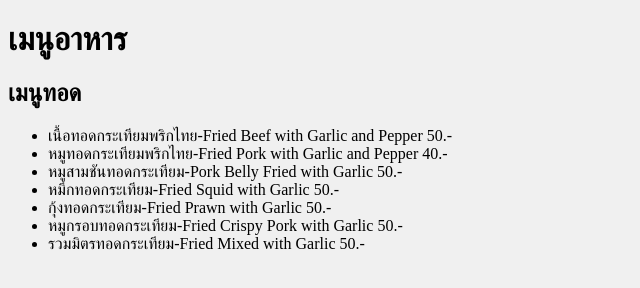
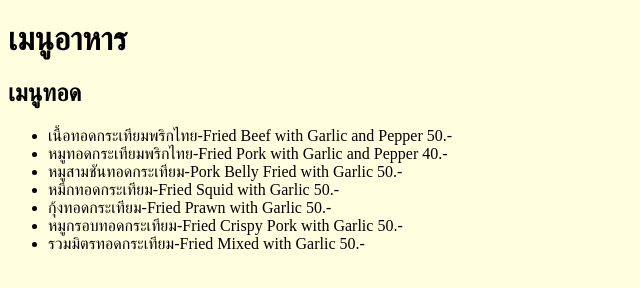
Before and after one commit to WeerapatLuengsaard/restaurant-fe, a plain HTML site: page Friedmenu.html in a window 1280 px wide. Shown: the whole page, without its empty margins (0-640 px from the left). Drawn offline with Linux system fonts and the light colour scheme.

Commit message:
Update color

```diff
--- a/Friedmenu.html
+++ b/Friedmenu.html
@@ -24,14 +24,15 @@
             <li>กุ้งทอดกระเทียม-Fried Prawn with Garlic 50.-</li>
             <li>หมูกรอบทอดกระเทียม-Fried Crispy Pork with Garlic 50.-</li>
             <li>รวมมิตรทอดกระเทียม-Fried Mixed with Garlic 50.-</li>
+            <style>
+              body {
+                background-color: #FFFFE0; /* สีพื้นหลังเป็นตัวเลขหรือโค้ดสี */
+              }
+            </style>
         </ul>
 
 
     </section>
-    <style>
-        body {
-          background-color: #f0f0f0; /* สีพื้นหลังเป็นตัวเลขหรือโค้ดสี */
-        }
-      </style>
+
 </body>
 </html>
```
